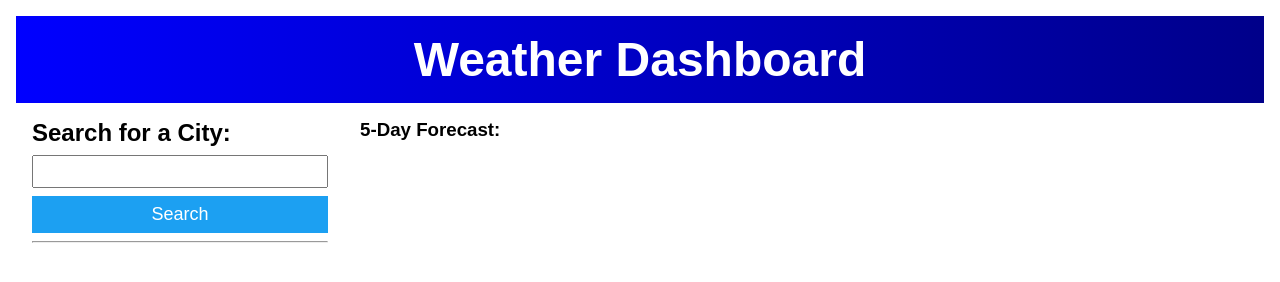
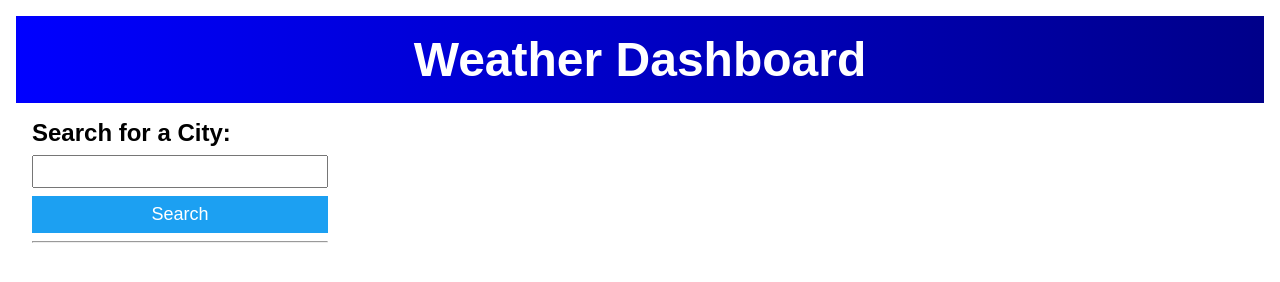
Before and after one commit to kkarrwrites/boot-camp-module-06-challenge-weather-dashboard, a plain HTML site: page index.html in a window 1280 px wide. Drawn offline with nearby package versions, Linux system fonts and the light colour scheme.

Commit message:
Update index.html

```diff
--- a/index.html
+++ b/index.html
@@ -39,7 +39,7 @@
           <p>Wind: <span id="wind-current"></span></p>
           <p>Humidity: <span id="humidity-current"></span></p>
         </div>
-        <div class="forecast">
+        <div class="forecast hidden">
           <h3>5-Day Forecast:</h3>
           <div class="cards"></div>
         </div>
```
